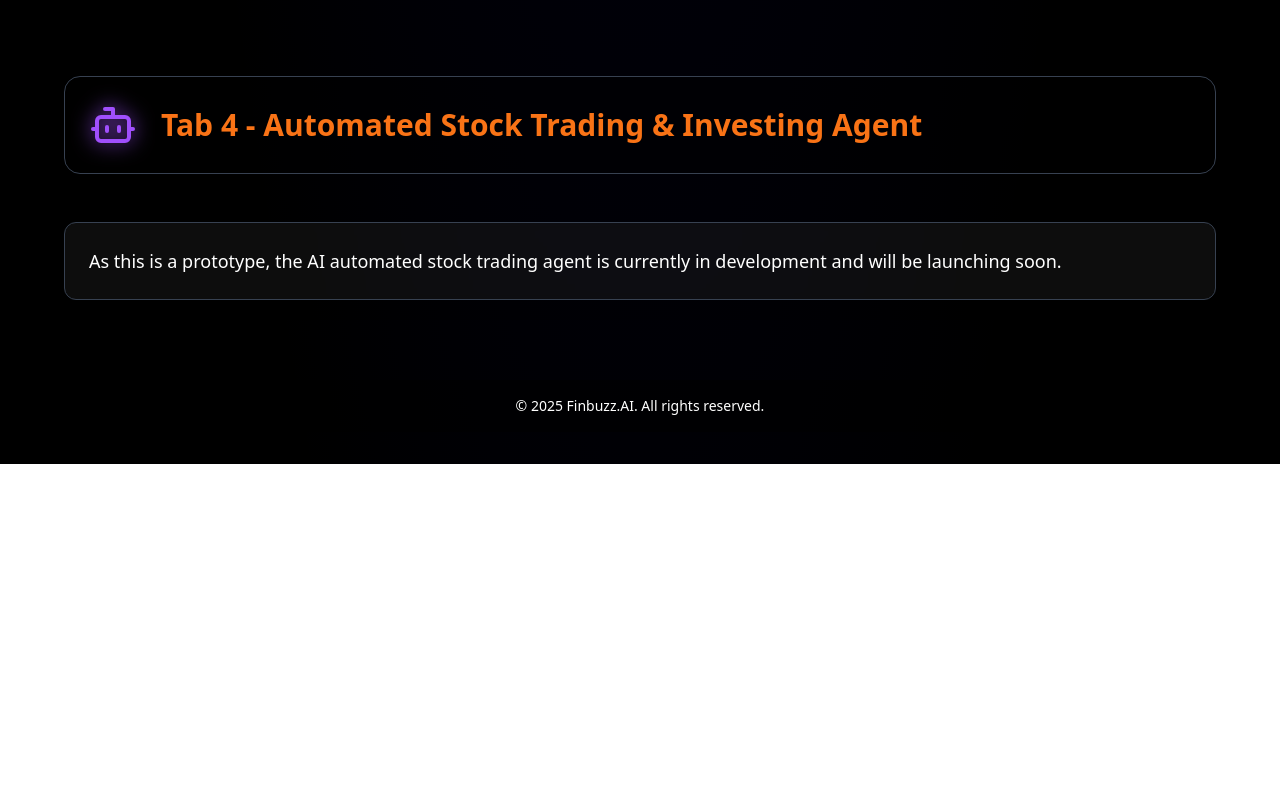
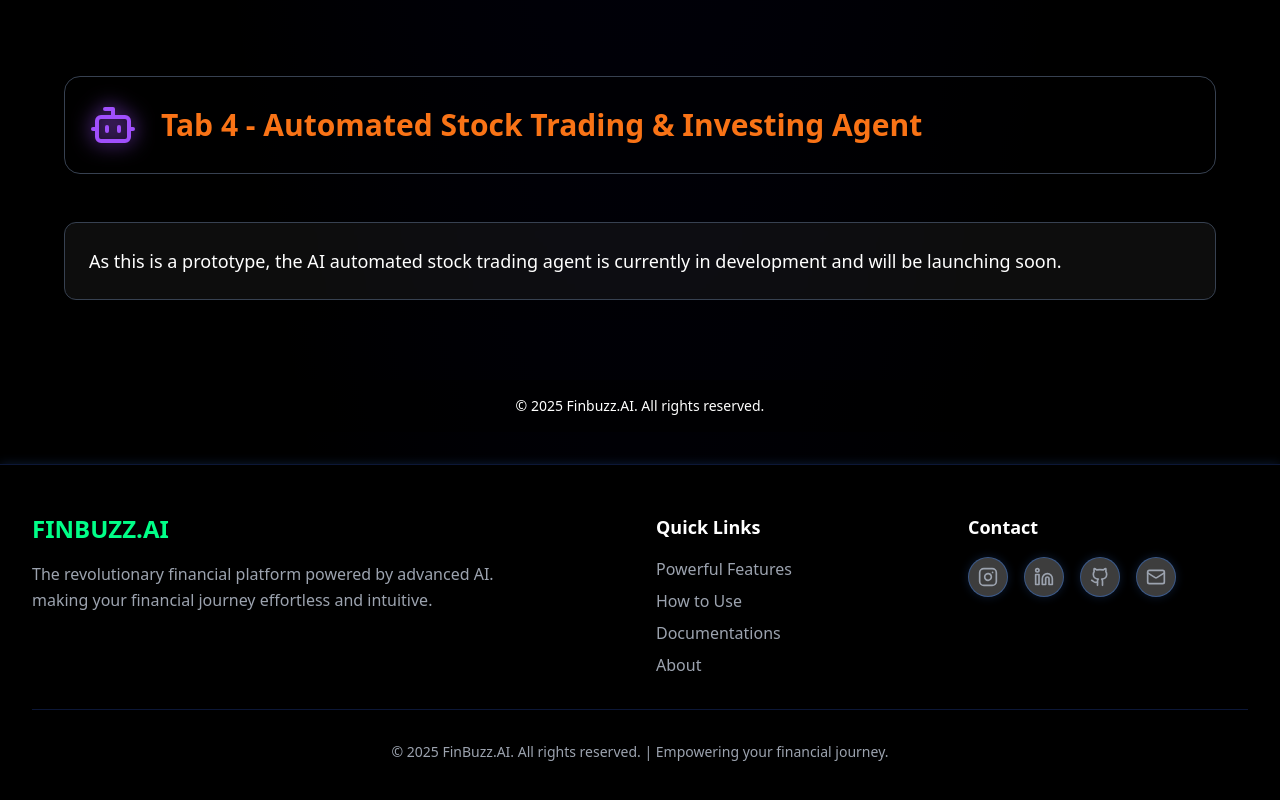
Before and after one commit to himanshisonkusale/FINBUZZ.AI, a React (Vite) app: page /agent-usage in a window 1280 px wide. Shown: the part 5094-5894 px from the top of the page. Before the commit the page ends 5558 px from the top, so only its background shows below. Built offline with nearby package versions, Linux system fonts and the light colour scheme.

Commit message:
changes in footer

```diff
--- a/src/App.tsx
+++ b/src/App.tsx
@@ -17,7 +17,6 @@ const HomePage = () => (
     <Features />
     <HowItWorks />
     <About />
-    <Footer />
   </>
 );
 
@@ -38,8 +37,13 @@ const AppRoutes = () => {
   };
 
   return (
+    <>
       <Routes>
         <Route path="/" element={<HomePage />} />
+        {/* Add new routes for the footer links */}
+        <Route path="/features" element={<Features />} />
+        <Route path="/how-to-use" element={<HowItWorks />} />
+        <Route path="/about" element={<About />} />
         <Route
           path="/documentation"
           element={<DocumentationPage onExploreClick={handleExploreClick} onGoBack={handleGoBackFromDocumentation} />}
@@ -49,6 +53,9 @@ const AppRoutes = () => {
           element={<AgentUsagePage onGoBack={handleGoBackFromAgentUsage} />}
         />
       </Routes>
+      {/* The Footer component is now outside the Routes to appear on all pages */}
+      <Footer />
+    </>
   );
 };
 
--- a/src/components/Footer.tsx
+++ b/src/components/Footer.tsx
@@ -1,6 +1,8 @@
 import React from 'react';
 import { Twitter, Linkedin, Github, Mail, Phone, MapPin, Instagram } from 'lucide-react';
 import { motion } from 'framer-motion';
+// Import Link from react-router-dom for client-side routing
+import { Link } from 'react-router-dom';
 
 const Footer = () => {
   return (
@@ -23,20 +25,58 @@ const Footer = () => {
               The revolutionary financial platform powered by advanced AI.<br />
               making your financial journey effortless and intuitive.
             </p>
+          </div>
 
-            {/* Social Media Icons */}
-            <div className="flex space-x-4 animate-fadeInUp" style={{ animationDelay: '0.2s' }}>
+          {/* Quick Links */}
+          <div className="transform hover:scale-105 transition-transform duration-500 animate-fadeInUp" style={{ animationDelay: '0.4s' }}>
+            <h4 className="text-lg font-semibold text-text-primary mb-4 hover:text-electric-blue-300 transition-colors duration-300">Quick Links</h4>
+            <ul className="space-y-2 animate-fadeInUp" style={{ animationDelay: '0.6s' }}>
+              <li>
+                <Link to="/features" className="text-text-muted hover:text-text-primary hover:text-electric-blue-400 transition-all duration-300 transform hover:translate-x-2">
+                  Powerful Features
+                </Link>
+              </li>
+              <li>
+                <Link to="/how-to-use" className="text-text-muted hover:text-text-primary hover:text-electric-blue-400 transition-all duration-300 transform hover:translate-x-2">
+                  How to Use
+                </Link>
+              </li>
+              <li>
+                <Link to="/documentation" className="text-text-muted hover:text-text-primary hover:text-electric-blue-400 transition-all duration-300 transform hover:translate-x-2">
+                  Documentations
+                </Link>
+              </li>
+              <li>
+                <Link to="/about" className="text-text-muted hover:text-text-primary hover:text-electric-blue-400 transition-all duration-300 transform hover:translate-x-2">
+                  About
+                </Link>
+              </li>
+            </ul>
+          </div>
+
+          {/* Contact */}
+          <div className="transform hover:scale-105 transition-transform duration-500 animate-fadeInUp" style={{ animationDelay: '0.8s' }}>
+            <h4 className="text-lg font-semibold text-text-primary mb-4 hover:text-electric-blue-300 transition-colors duration-300">Contact</h4>
+            <div className="space-y-3 animate-fadeInUp" style={{ animationDelay: '1s' }}>
+              {/* <a
+                href="mailto:customercarefinbuzz@gmail.com"
+                className="flex items-center space-x-3 text-text-muted hover:text-text-secondary hover:text-electric-blue-400 transition-colors duration-300 transform hover:translate-x-2"
+              >
+                <Mail className="w-4 h-4" />
+                <span>customercarefinbuzz@gmail.com</span>
+              </a> */}
+            </div>
+             {/* Social Media Icons moved to the Contact section */}
+            <div className="flex space-x-4 animate-fadeInUp mt-4" style={{ animationDelay: '1.2s' }}>
               {[
                 { icon: Instagram, href: "https://www.instagram.com/finbuzz.ai", label: "Instagram" },
                 { icon: Linkedin, href: "https://www.linkedin.com/in/finbuzz-ai", label: "LinkedIn" },
                 { icon: Github, href: "https://github.com/himanshisonkusale/FINBUZZ.AI", label: "GitHub" },
-                { icon: Mail, href: "https://mail.google.com/mail/?view=cm&fs=1&to=customercarefinbuzz@gmail.com&su=Inquiry%20from%20FINBUZZ.AI%20Website", label: "Email" }
+                { icon: Mail, href: "mailto:customercarefinbuzz@gmail.com", label: "Email" }
               ].map(({ icon: Icon, href, label }) => (
                 <a
                   key={label}
                   href={href}
-                  target="_blank"
-                  rel="noopener noreferrer"
                   className="w-10 h-10 bg-charcoal-900 border border-electric-blue-500/40 rounded-full flex items-center justify-center text-text-muted hover:text-text-primary hover:bg-electric-blue-600 transition-all duration-500 transform hover:scale-125 hover:rotate-12 shadow-glow-sm hover:shadow-electric-blue"
                   aria-label={label}
                 >
@@ -45,40 +85,10 @@ const Footer = () => {
               ))}
             </div>
           </div>
-
-          {/* Quick Links */}
-          <div className="transform hover:scale-105 transition-transform duration-500 animate-fadeInUp" style={{ animationDelay: '0.4s' }}>
-            <h4 className="text-lg font-semibold text-text-primary mb-4 hover:text-electric-blue-300 transition-colors duration-300">Quick Links</h4>
-            <ul className="space-y-2 animate-fadeInUp" style={{ animationDelay: '0.6s' }}>
-              {['Powerful Features', 'How to Use', 'Documentations', 'About'].map((link) => (
-                <li key={link}>
-                  <a href="#" className="text-text-muted hover:text-text-primary hover:text-electric-blue-400 transition-all duration-300 transform hover:translate-x-2">
-                    {link}
-                  </a>
-                </li>
-              ))}
-            </ul>
-          </div>
-
-          {/* Contact */}
-          <div className="transform hover:scale-105 transition-transform duration-500 animate-fadeInUp" style={{ animationDelay: '0.8s' }}>
-            <h4 className="text-lg font-semibold text-text-primary mb-4 hover:text-electric-blue-300 transition-colors duration-300">Contact</h4>
-            <div className="space-y-3 animate-fadeInUp" style={{ animationDelay: '1s' }}>
-              <a
-                href="https://mail.google.com/mail/?view=cm&fs=1&to=customercarefinbuzz@gmail.com&su=Inquiry%20from%20FINBUZZ.AI%20Website"
-                target="_blank"
-                rel="noopener noreferrer"
-                className="flex items-center space-x-3 text-text-muted hover:text-text-secondary hover:text-electric-blue-400 transition-colors duration-300 transform hover:translate-x-2"
-              >
-                <Mail className="w-4 h-4" />
-                <span>customercarefinbuzz@gmail.com</span>
-              </a>
-            </div>
-          </div>
         </div>
 
         {/* Bottom Bar */}
-        <div className="border-t border-electric-blue-900/40 mt-8 pt-8 flex flex-col md:flex-row justify-center items-center animate-fadeInUp" style={{ animationDelay: '1.2s' }}>
+        <div className="border-t border-electric-blue-900/40 mt-8 pt-8 flex flex-col md:flex-row justify-center items-center animate-fadeInUp" style={{ animationDelay: '1.4s' }}>
           <div className="text-text-muted text-sm mb-4 md:mb-0 hover:text-text-secondary transition-colors duration-300">
             © 2025 FinBuzz.AI. All rights reserved. | Empowering your financial journey.
           </div>
```
Lines whose indentation alone changed are shown as unchanged.
